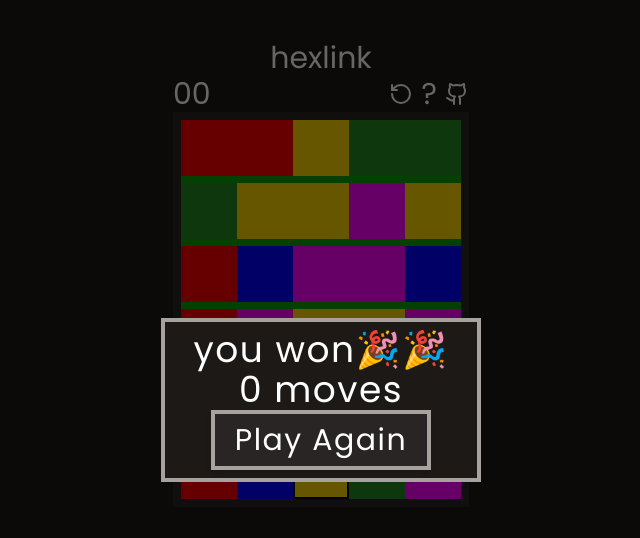
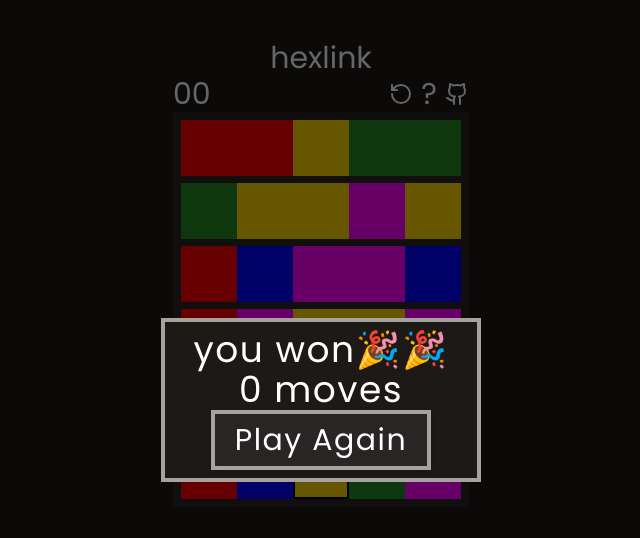
Before and after one commit to xyangst/hexlink, a SvelteKit app: page / in a window 1280 px wide. Shown: the top 538 px of the page, without its empty margins (319-959 px from the left). Built offline with nearby package versions, Linux system fonts and the light colour scheme.

Commit message:
remove old colors

```diff
--- a/src/components/Grid.svelte
+++ b/src/components/Grid.svelte
@@ -6,7 +6,7 @@
 
 
 </script>
-<div class="bg-crack">
+<div>
 	{#each $board as width}
 	<div>
 		{#each width as tile}
--- a/tailwind.config.ts
+++ b/tailwind.config.ts
@@ -4,8 +4,6 @@ export default {
 	content: ["./src/**/*.{html,js,svelte,ts}"],
 	theme: {
 		colors: {
-			crack: "#0aa400",
-			crack2: "#088200",
 			black: colors.black,
 			orange: colors.orange,
 			gray: colors.stone
```
